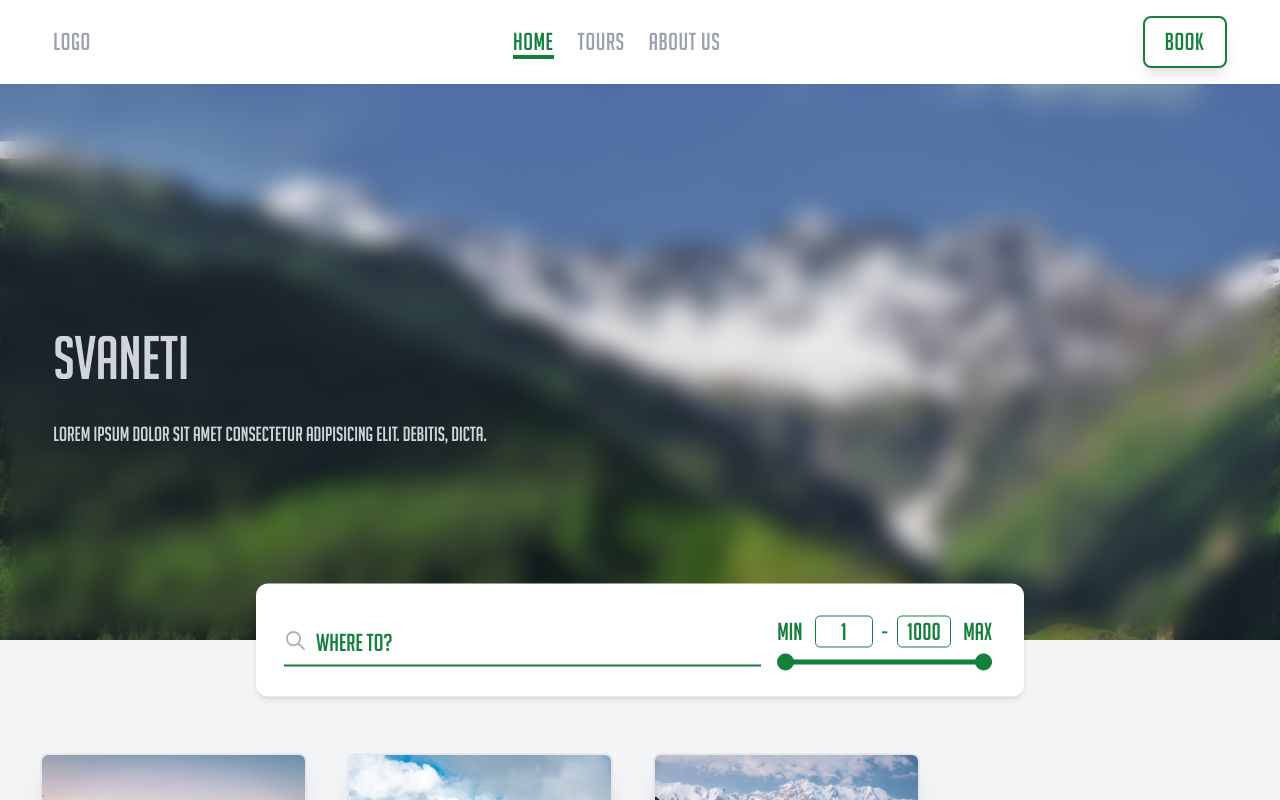
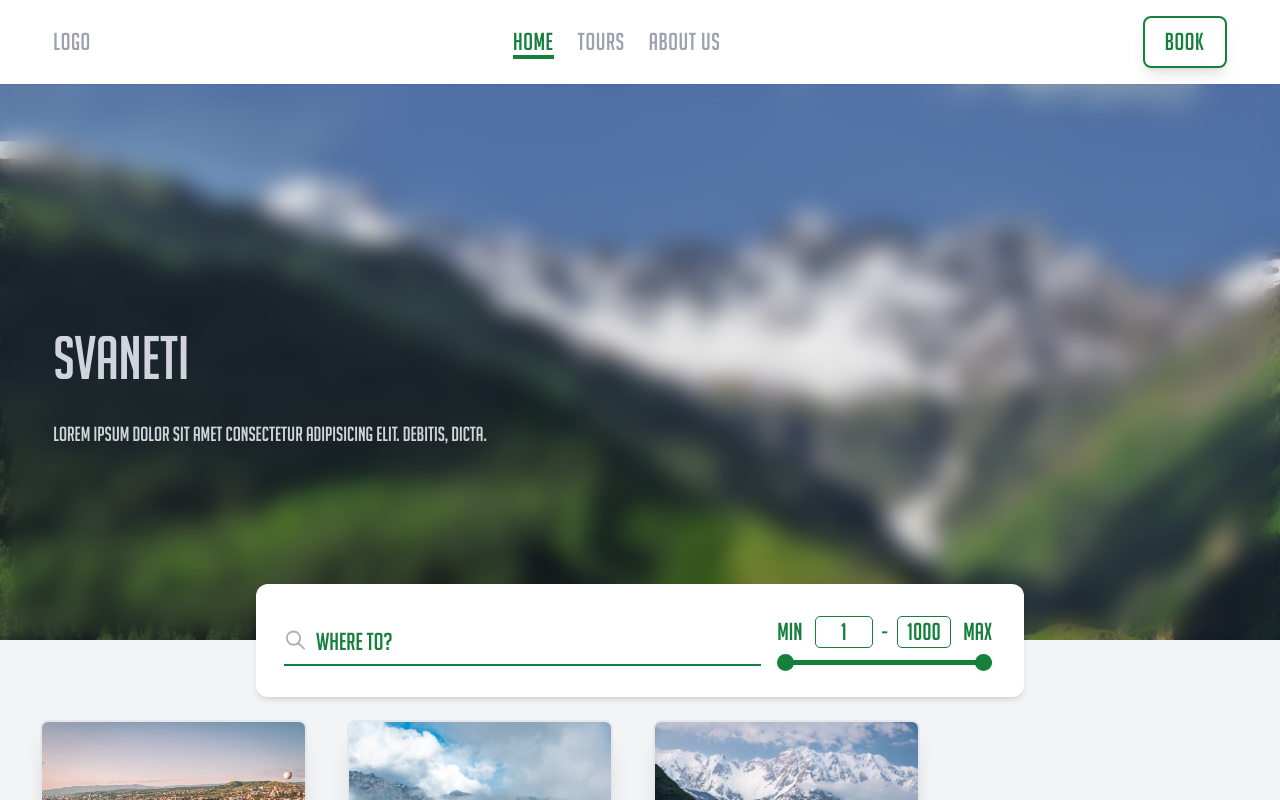
Before and after one commit to ajikia15/TravelAgency, a SvelteKit app: page / in a window 1280 px wide. Shown: the top 800 px of the page. Built offline with nearby package versions, Linux system fonts and the light colour scheme.

Commit message:
scroll into view for search

```diff
--- a/src/components/Search.svelte
+++ b/src/components/Search.svelte
@@ -1,11 +1,16 @@
-<script lang="ts">
-	export let searchQuery: string = '';
+<script lang>
+	export let searchQuery = '';
+	function scrollToDiv() {
+		console.log('nigga you gay');
+		searchDiv.scrollIntoView();
+	}
 </script>
 
 <div
-	class="group relative box-border flex items-center p-2 before:pointer-events-none before:absolute before:top-2.5 before:left-10 before:z-10 before:text-moss-500 before:transition-all before:content-['Where\0020To?'] after:absolute after:-bottom-0.5 after:h-0.5 after:w-full after:bg-moss-500 after:transition-all focus-within:before:-top-3 focus-within:before:text-sm focus-within:after:h-1	 {searchQuery.length >
+	id="searchDiv"
+	class="group relative box-border flex items-center p-2 before:pointer-events-none before:absolute before:top-2.5 before:left-10 before:z-10 before:text-moss-500 before:transition-all before:content-['Where\0020To?'] after:absolute after:-bottom-0.5 after:h-0.5 after:w-full after:bg-moss-500 after:transition-all focus-within:before:-top-3 focus-within:before:text-sm focus-within:after:h-1 md:scroll-mt-40	 {searchQuery.length >
 	0
-		? 'before:-top-3 before:text-sm'
+		? 'before:-top-[0.75rem] before:text-sm after:h-1'
 		: ''} ">
 	<svg
 		xmlns="http://www.w3.org/2000/svg"
@@ -22,5 +27,6 @@
 	<input
 		class="relative flex w-full bg-white pl-2 text-moss-500 outline-none"
 		type="text"
-		bind:value={searchQuery} />
+		bind:value={searchQuery}
+		on:click={scrollToDiv} />
 </div>
--- a/src/routes/+page.svelte
+++ b/src/routes/+page.svelte
@@ -20,21 +20,20 @@
 	<title>Travel Agency</title>
 </svelte:head>
 <Hero />
-<div class="grid w-full -translate-y-1/2 place-items-center">
+<div class=" relative mb-24 grid w-full place-items-center md:mb-20">
 	<div
-		class="grid w-11/12 transform grid-cols-1 flex-row items-center gap-3 rounded-xl bg-white p-5 text-2xl shadow-md transition duration-500 after:absolute after:left-0 after:-top-[1px] after:h-2 after:w-full after:rounded-t-xl hover:scale-105 hover:shadow-lg md:grid-cols-[2fr_1fr] lg:w-3/5">
+		class="-top-15 absolute grid w-11/12 transform grid-cols-1 flex-row items-center gap-3 rounded-xl bg-white p-5 text-2xl shadow-md transition duration-500 after:absolute after:left-0 after:-top-[1px] after:h-2 after:w-full after:rounded-t-xl hover:scale-105 hover:shadow-lg md:grid-cols-[2fr_1fr] lg:w-3/5">
 		<Search bind:searchQuery />
 		<Range bind:curMin bind:curMax />
 	</div>
 </div>
 <section class="grid min-h-[max] w-full place-items-center sm:grid-cols-[3fr_1fr]">
-	<div class="grid w-11/12 grid-cols-1 gap-10 md:grid-cols-2 lg:grid-cols-3 " id="tours">
+	<div class="grid w-11/12 grid-cols-1 gap-10 md:grid-cols-2 lg:grid-cols-3" id="tours">
 		{#if show}
 			{#each tours as tour, i}
 				{#if tour.destination
 					.toLowerCase()
 					.includes(processedSearch) && tour.price > minMax[0] && tour.price < minMax[1]}
-					<!-- <div in:fly={{ y: 200, duration: 400, delay: 500 }}> </div> -->
 					<div in:fade={{ delay: 400 + i * 100 }} out:fade>
 						<Card {tour} />
 					</div>
@@ -44,8 +43,5 @@
 	</div>
 </section>
 
-<!-- <a href={`/tour/${tour.id}`}>
-	<Card {tour} />
-</a> -->
 <style lang="scss">
 </style>
```
